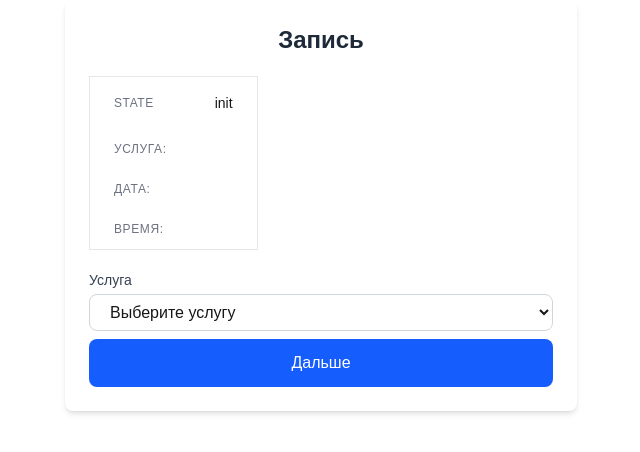
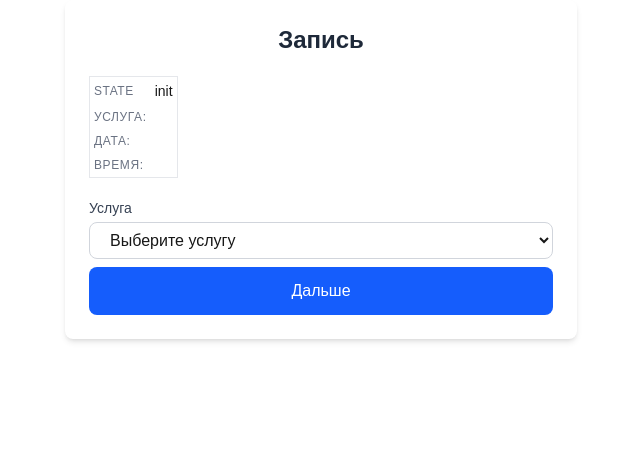
Before and after one commit to Yeminfu/erp-next, a Next.js app: page / in a window 1280 px wide. Shown: the top 452 px of the page, without its empty margins (319-959 px from the left). Built offline with nearby package versions, Linux system fonts and the light colour scheme.

Commit message:
поправил верстку

```diff
--- a/app/calendar.tsx
+++ b/app/calendar.tsx
@@ -246,7 +246,7 @@ export default function ColoredCalendar({ getDateTime }: ColoredCalendarProps) {
   const allDays: (number | null)[] = [...emptyDays, ...calendarDays.map(d => d.day)];
 
   return (
-    <div className="w-full max-w-4xl mx-auto p-4">
+    <div className="w-full max-w-4xl mx-auto mt-4">
       <div className="bg-white rounded-2xl shadow-xl border border-gray-200">
 
         {/* Заголовок */}
--- a/app/form.tsx
+++ b/app/form.tsx
@@ -64,27 +64,27 @@ export default function HookForm() {
       <table className='min-w-low bg-white border border-gray-200'>
         <tbody>
           <tr className="hover:bg-gray-50 transition">
-            <th className='px-6 py-3 text-left text-xs font-medium text-gray-500 uppercase tracking-wider'>state</th>
-            <td className='px-6 py-4 whitespace-nowrap text-sm text-gray-900"'>{state}</td>
+            <th className='px-1 py-1  text-left text-xs font-medium text-gray-500 uppercase tracking-wider'>state</th>
+            <td className='px-1 py-1  whitespace-nowrap text-sm text-gray-900"'>{state}</td>
           </tr>
 
           <tr className="hover:bg-gray-50 transition">
-            <td className='px-6 py-3 text-left text-xs font-medium text-gray-500 uppercase tracking-wider'>Услуга:</td>
-            <td className='px-6 py-4 whitespace-nowrap text-sm text-gray-900"'>{service}</td>
+            <td className='px-1 py-1  text-left text-xs font-medium text-gray-500 uppercase tracking-wider'>Услуга:</td>
+            <td className='px-1 py-1  whitespace-nowrap text-sm text-gray-900"'>{service}</td>
           </tr>
 
           {/* {service && } */}
 
           <tr className="hover:bg-gray-50 transition">
-            <td className='px-6 py-3 text-left text-xs font-medium text-gray-500 uppercase tracking-wider'>Дата:</td>
-            <td className='px-6 py-4 whitespace-nowrap text-sm text-gray-900"'>{dayjs(date).isValid() && dayjs(date).format('DD.MM.YYYY')}</td>
+            <td className='px-1 py-1  text-left text-xs font-medium text-gray-500 uppercase tracking-wider'>Дата:</td>
+            <td className='px-1 py-1  whitespace-nowrap text-sm text-gray-900"'>{dayjs(date).isValid() && dayjs(date).format('DD.MM.YYYY')}</td>
           </tr>
 
           {/* {service && } */}
 
           <tr className="hover:bg-gray-50 transition">
-            <td className='px-6 py-3 text-left text-xs font-medium text-gray-500 uppercase tracking-wider'>Время:</td>
-            <td className='px-6 py-4 whitespace-nowrap text-sm text-gray-900"'>{dayjs(time).isValid() && <>{dayjs(time).format('HH:mm')}</>}</td>
+            <td className='px-1 py-1  text-left text-xs font-medium text-gray-500 uppercase tracking-wider'>Время:</td>
+            <td className='px-1 py-1  whitespace-nowrap text-sm text-gray-900"'>{dayjs(time).isValid() && <>{dayjs(time).format('HH:mm')}</>}</td>
           </tr>
 
           {/* {date && } */}
```
